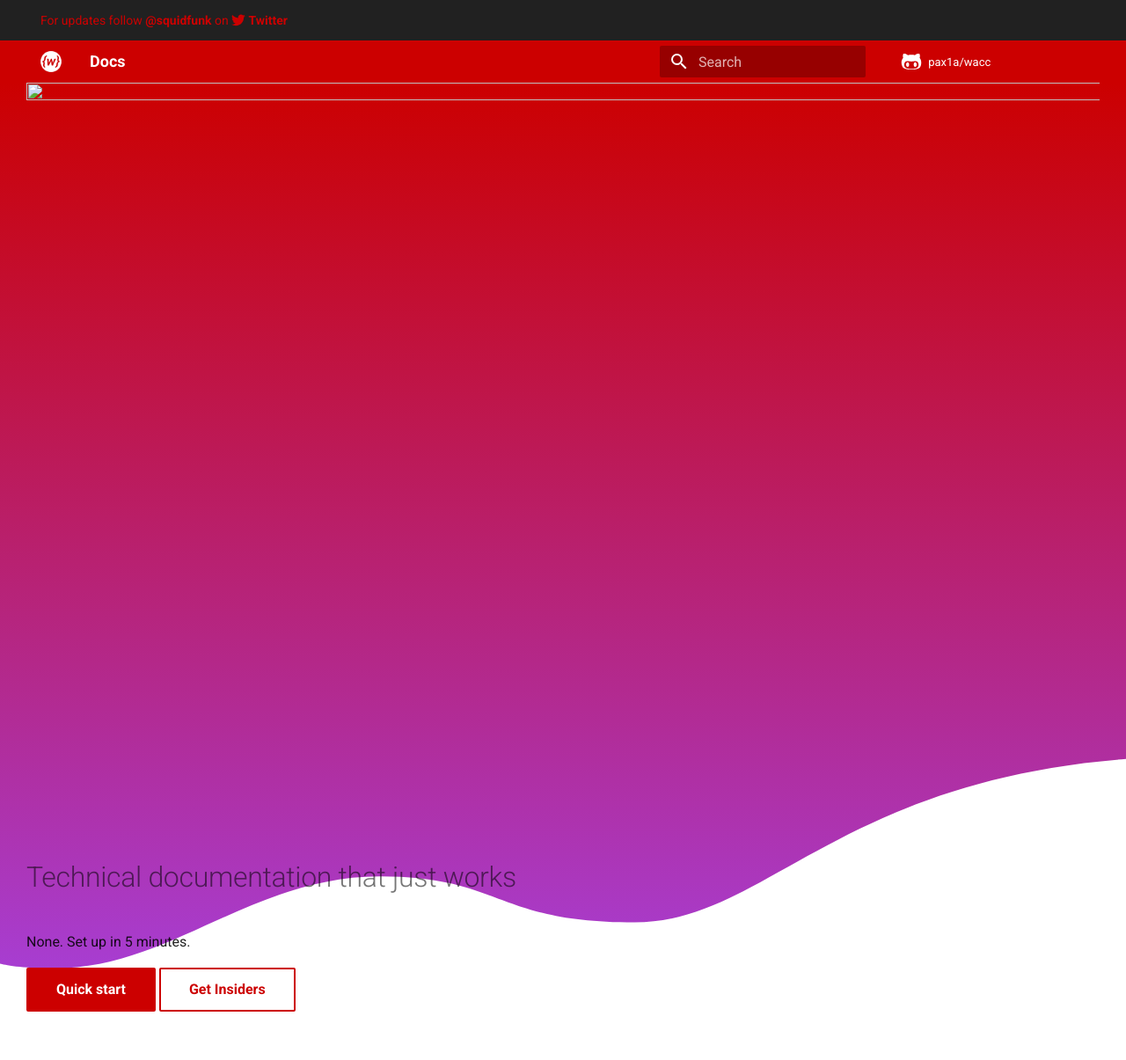
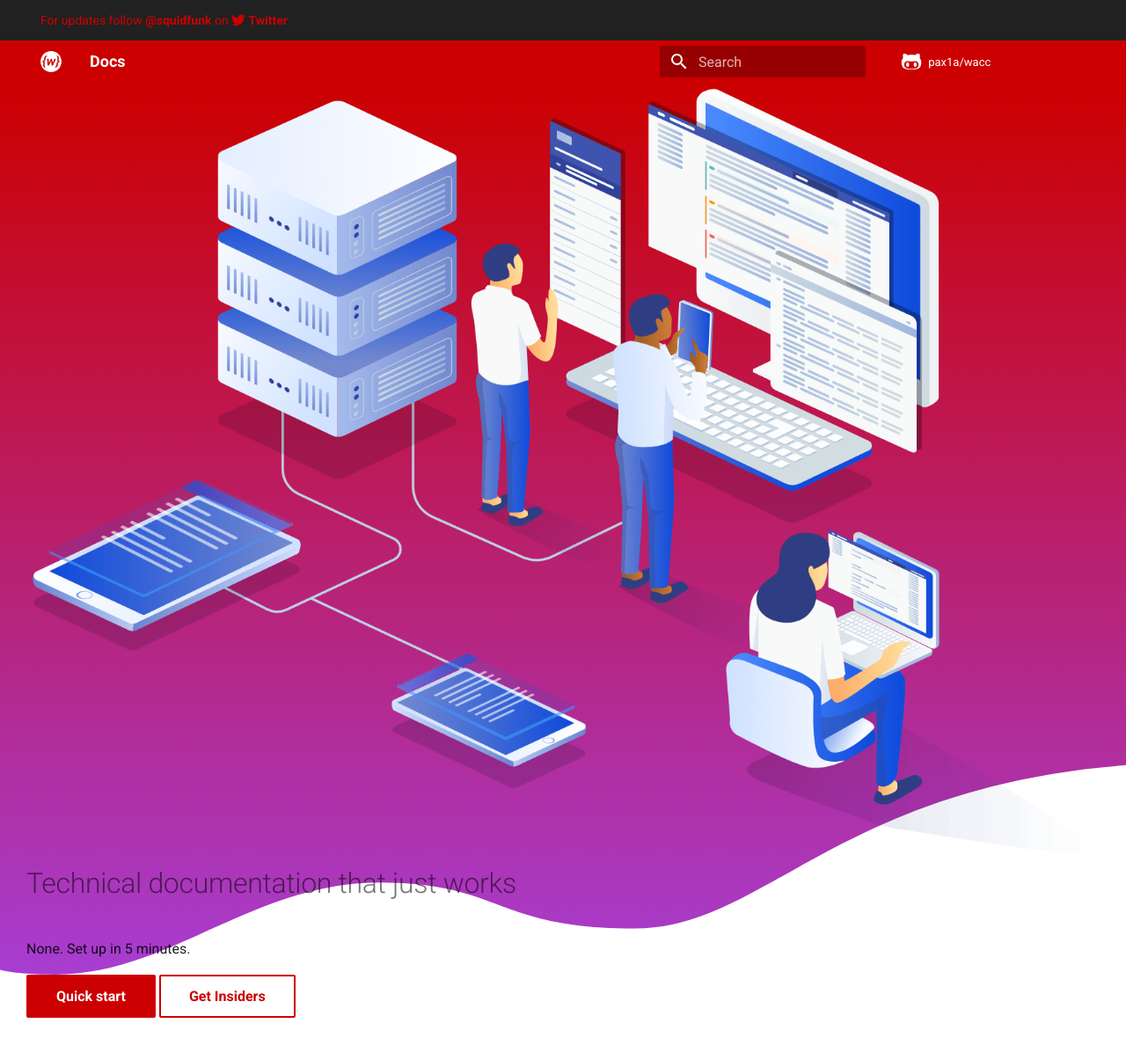
Before and after one commit to pax1a/wacc, an MkDocs documentation site: the page built from docs/index.md, in a window 1280 px wide. Shown: the whole page at 88% size. Built offline with MkDocs 1.6.1 and Material for MkDocs 9.7.7, drawn with Linux system fonts in a browser that asks for light colours; comment, search, counter and statistics services are not loaded.

Commit message:
Update home.html

```diff
--- a/overrides/home.html
+++ b/overrides/home.html
@@ -24,7 +24,7 @@
     <div class="md-grid md-typeset">
       <div class="tx-hero">
         <div class="tx-hero__image">
-          <img src="assets/images/illustration.png" alt="" width="1659" height="1200" draggable="false">
+          <img src="/img/illustration.png" alt="" width="1659" height="1200" draggable="false">
         </div>
         <div class="tx-hero__content">
           <h1>Technical documentation that just works</h1>
```
